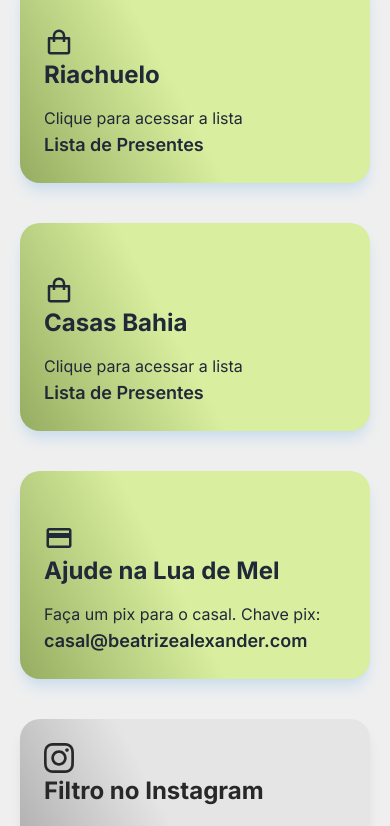
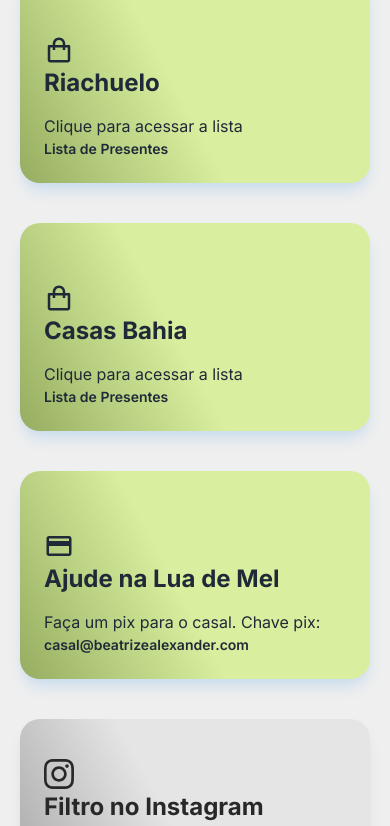
Before and after one commit to alx-ui/beatrizealexander, a React (Vite) app: page / in a window 390 px wide. Shown: the part 3780-4606 px from the top of the page. Built offline with nearby package versions, Linux system fonts and the light colour scheme; what prettier-plugin-tailwindcss would draw is missing.

Commit message:
fix: size text component card

```diff
--- a/src/components/Card.tsx
+++ b/src/components/Card.tsx
@@ -22,7 +22,7 @@ export function Card({ icon, name, info, description, disabled }: CardProps) {
           <div className="mr-2 text-2xl font-bold md:text-3xl">{name}</div>
         </div>
         <div className="mb-0.5 font-medium">{description}</div>
-        <div className="text-lg font-semibold md:text-xl">{info}</div>
+        <div className="text-sm font-semibold md:text-xl">{info}</div>
       </div>
     </div>
   );
```
